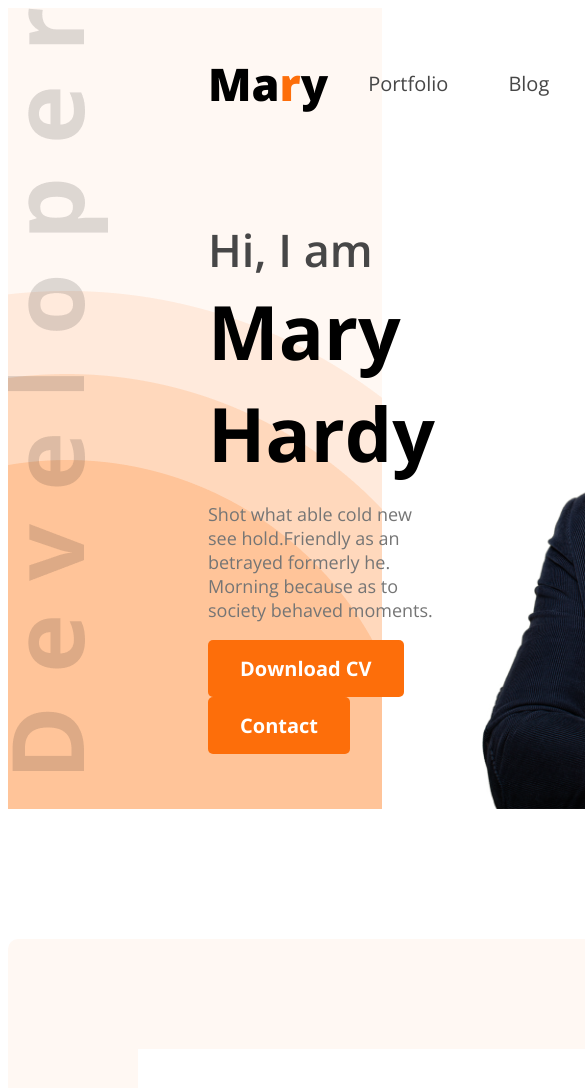
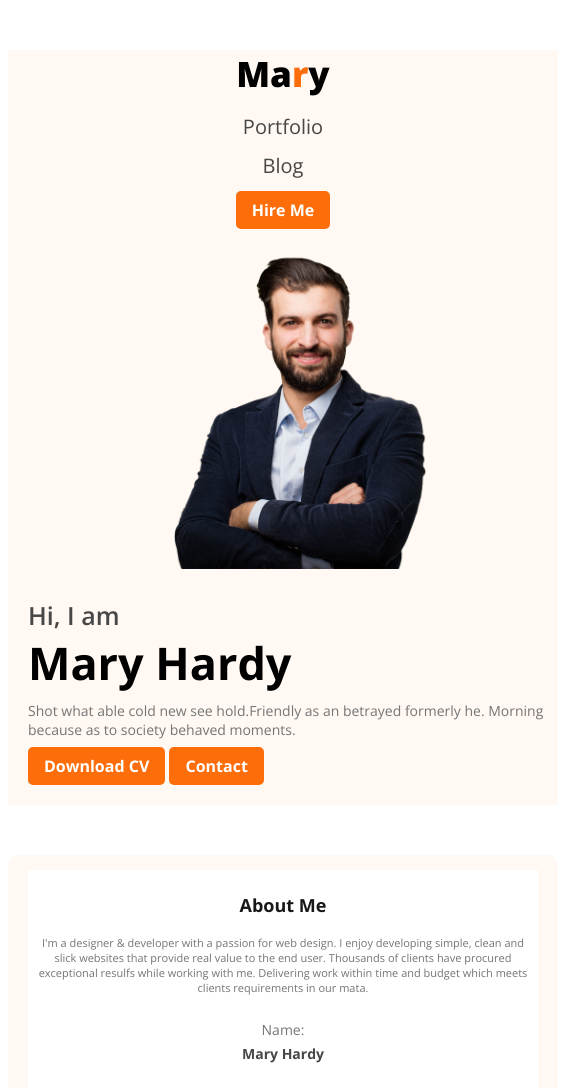
Before and after one commit to md-ahmodullah/Web-Developer-Portfolio, a plain HTML site: page index.html in a window 390 px wide. Shown: the top 1088 px of the page, 585 px wide, since content can reach past the window. Drawn offline with nearby package versions, Linux system fonts and the light colour scheme.

Commit message:
trying responsive, commit for testing A7

```diff
--- a/styles/style.css
+++ b/styles/style.css
@@ -42,6 +42,20 @@
     color: #757575;
 }
 
+/* responsive button */
+@media screen and (max-width: 576px){
+    .btn-primary{
+        font-size: 16px;
+        padding: 8px 16px;
+    }
+    .section-title{
+        font-size: 18px;
+    }
+    .section-description{
+        font-size: 11px;
+    }
+}
+
 /* header style */
 .header{
     background-image: url(../images/developer.png), url(../images/header_bg.png);
@@ -77,6 +91,34 @@ nav ul li a{
     font-size: 20px;
 }
 
+/* nav responsive style */
+@media screen and (max-width: 576px) {
+    .header{
+        display: flex;
+        flex-direction: column;
+        align-items: center;
+        width: 550px;
+        margin: 50px auto;
+    }
+    nav{
+        flex-direction: column;
+        margin: 0px;
+    }
+    .nav-title{
+        font-weight: 800;
+        font-size: 35px;
+        margin: 0;
+    }
+    nav ul{
+        flex-direction: column;
+        gap: 12px;
+        padding: 0;
+    }
+    .header{
+        background-image: none;
+    }
+}
+
 /* banner styles */
 .banner{
     display: flex;
@@ -87,6 +129,7 @@ nav ul li a{
 
 .banner-content{
     max-width: 610px;
+    margin-bottom: 20px;
 }
 
 .banner-greetings{
@@ -110,10 +153,47 @@ nav ul li a{
     max-width: 580px;
 }
 
+/* nav responsive style */
+@media screen and (max-width: 576px){
+    .banner{
+        flex-direction: column-reverse;
+        align-items: center;
+        margin: 0 5px 0 20px;
+        height: 560px;
+    }
+    .banner-content{
+        max-height: 400px;
+    }
+    .banner-greetings{
+        font-size: 25px;
+        font-weight: 600;
+        margin: 0;
+    }
+    .banner-title{
+        font-size: 45px;
+        font-weight: bold;
+        margin: 0;
+    }
+    .banner-description{
+        font-size: 14px;
+        margin: 8px 0px;
+    }
+    .banner-image{
+        max-width: 280px;
+    }
+}
+
 /* main style */
 main{
     width: 1140px;
     margin: 130px auto;
+}
+
+@media screen and (max-width: 576px) {
+    main{
+        max-width: 550px;
+        margin: 50px auto;
+    }
 }
 
 /* About section style */
@@ -143,3 +223,25 @@ main{
     font-weight: bold;
     margin-top: 5px;
 }
+
+/* about resposive style */
+@media screen and (max-width: 576px){
+    .about{
+        padding: 15px 20px;
+    }
+    .about-items{
+        flex-direction: column;
+    }
+    .about-bg-white{
+        padding: 5px;
+    }
+    .item-title{
+        font-size: 14px;
+        margin-bottom: 0;
+    }
+    .item-description{
+        font-size: 14px;
+        font-weight: bold;
+        margin-top: 5px;
+    }
+}
```
